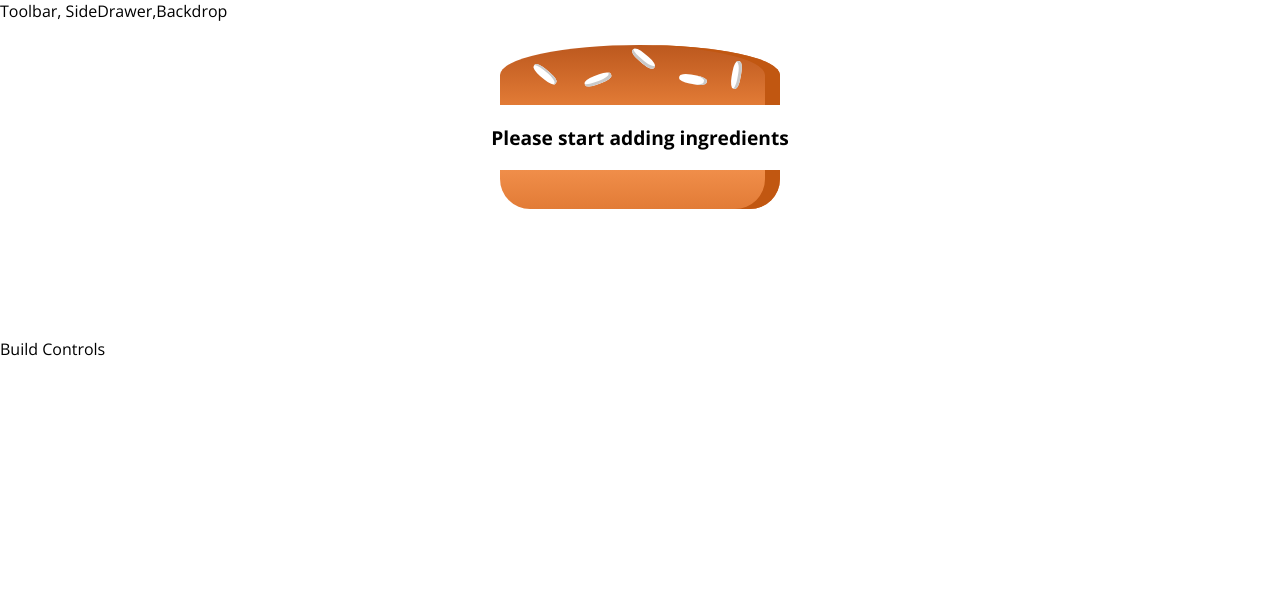
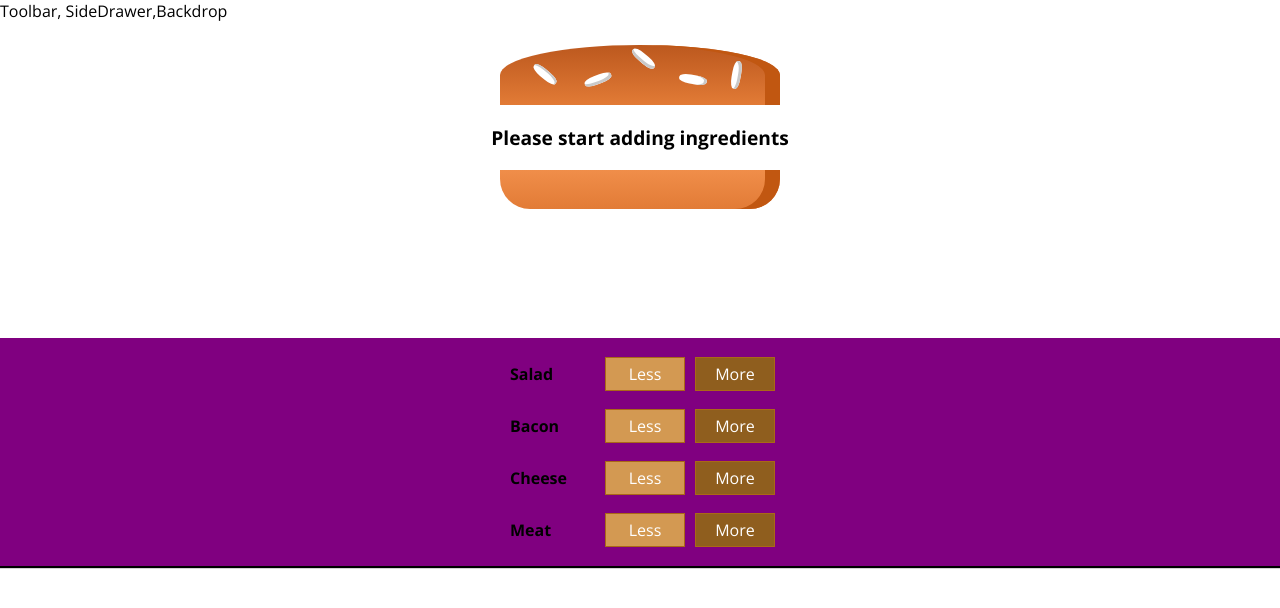
Before and after one commit to timmlaxton/Takeaway, a React (Create React App) app in the folder takeaway-app/: page / in a window 1280 px wide. Shown: the top 608 px of the page. Built offline with nearby package versions, Linux system fonts and the light colour scheme.

Commit message:
build controls

```diff
--- /dev/null
+++ b/takeaway-app/src/components/Burger/BuildControls/BuildControl/BuildControl.js
@@ -0,0 +1,14 @@
+import React from 'react';
+
+import classes from './BuildControl.module.css';
+
+const buildControl = (props) => (
+    <div className={classes.BuildControl}>
+        <div className={classes.Label}>{props.label}</div>
+        <button className={classes.Less}>Less</button>
+        <button className={classes.More}>More</button>
+
+    </div>
+);
+
+export default buildControl;
--- /dev/null
+++ b/takeaway-app/src/components/Burger/BuildControls/BuildControl/BuildControl.module.css
@@ -0,0 +1,56 @@
+.BuildControl {
+    display: flex;
+    justify-content: space-between;
+    align-items: center;
+    margin: 5px 0;
+}
+
+.BuildControl button {
+    display: block;
+    font: inherit;
+    padding: 5px;
+    margin: 0 5px;
+    width: 80px;
+    border: 1px solid #AA6817;
+    cursor: pointer;
+    outline: none;
+}
+
+.BuildControl button:disabled {
+    background-color: #AC9980;
+    border: 1px solid #7E7365;
+    color: #ccc;
+    cursor: default;
+}
+
+.BuildControl button:hover:disabled {
+    background-color: #AC9980;
+    color: #ccc;
+    cursor: not-allowed;
+}
+
+.Label {
+    padding: 10px;
+    font-weight: bold;
+    width: 80px;
+}
+
+.BuildControl .Less {
+    background-color: #D39952;
+    color: white;
+}
+
+.BuildControl .More {
+    background-color: #8F5E1E;
+    color: white;
+}
+
+.BuildControl .Less:hover, .BuildControl .Less:active {
+    background-color: #DAA972;
+    color: white;
+}
+
+.BuildControl .More:hover,.BuildControl .More:active {
+    background-color: #99703F;
+    color: white;
+}
--- /dev/null
+++ b/takeaway-app/src/components/Burger/BuildControls/BuildControls.js
@@ -0,0 +1,21 @@
+import React from "react"
+
+import classes from './BuildControls.module.css'
+import BuildControl from './BuildControl/BuildControl'
+
+const controls = [
+    {label: 'Salad', type: 'salad'},
+    {label: 'Bacon', type: 'bacon'},
+    {label: 'Cheese', type: 'cheese'},
+    {label: 'Meat',  type: 'meat'},
+];
+
+const buildControls = (props) => (
+    <div className={classes.BuildControls}>
+        {controls.map(ctrl => (
+            <BuildControl key={ctrl.label} label={ctrl.label} />
+        ))}
+    </div>
+);
+
+export default buildControls;
--- /dev/null
+++ b/takeaway-app/src/components/Burger/BuildControls/BuildControls.module.css
@@ -0,0 +1,10 @@
+.BuildControls {
+    width: 100%;
+    background-color: purple;
+    display: flex;
+    flex-flow: column;
+    align-items: center;
+    box-shadow: 0 2px 1px black;
+    margin: auto;
+    padding: 10px 0;
+}
--- a/takeaway-app/src/containers/BurgerBuilder/BurgerBuilder.js
+++ b/takeaway-app/src/containers/BurgerBuilder/BurgerBuilder.js
@@ -1,6 +1,7 @@
 import React,  { Component } from "react";
 import Aux from '../../hoc/Aux'
 import Burger from '../../components/Burger/Burger'
+import BuildControls from '../../components/Burger/BuildControls/BuildControls'
 
 class BurgerBuilder extends Component {
    state = {
@@ -18,8 +19,7 @@
         return (
             <Aux>
                 <Burger ingredients={this.state.ingredients} />
-                <div>Build Controls</div>
-
+                <BuildControls/>
             </Aux>
         );
     }
```
